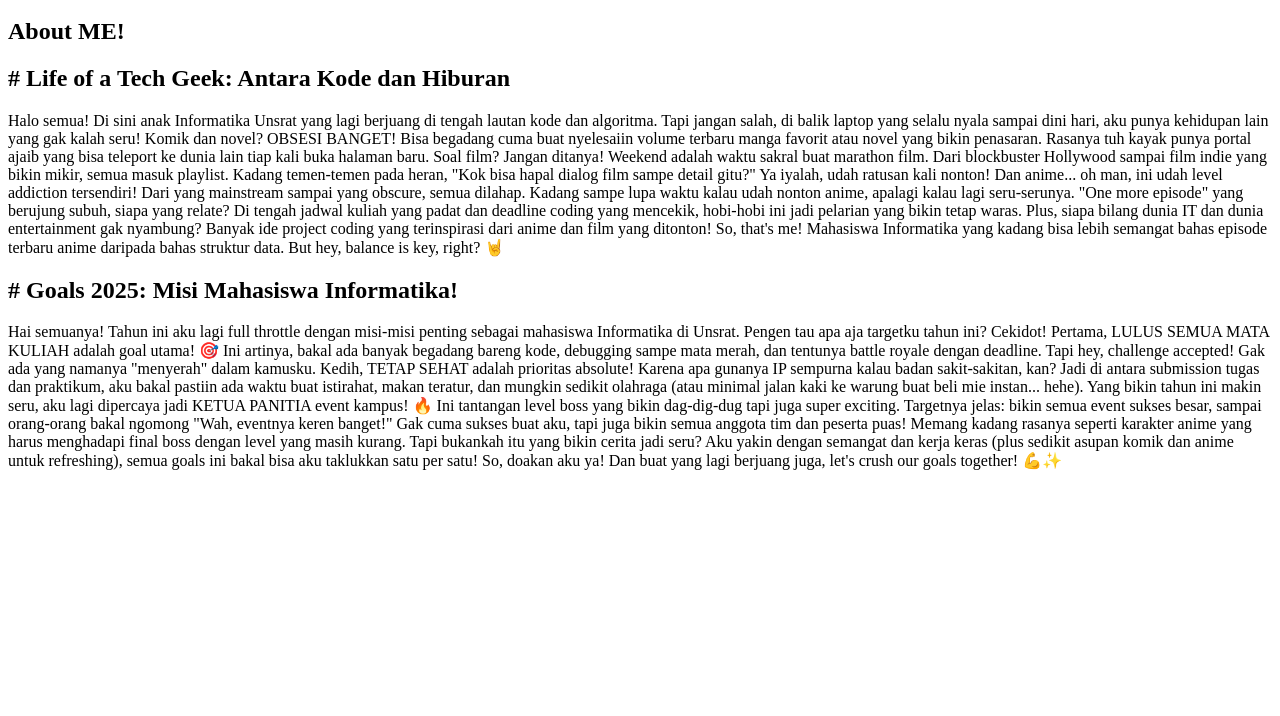
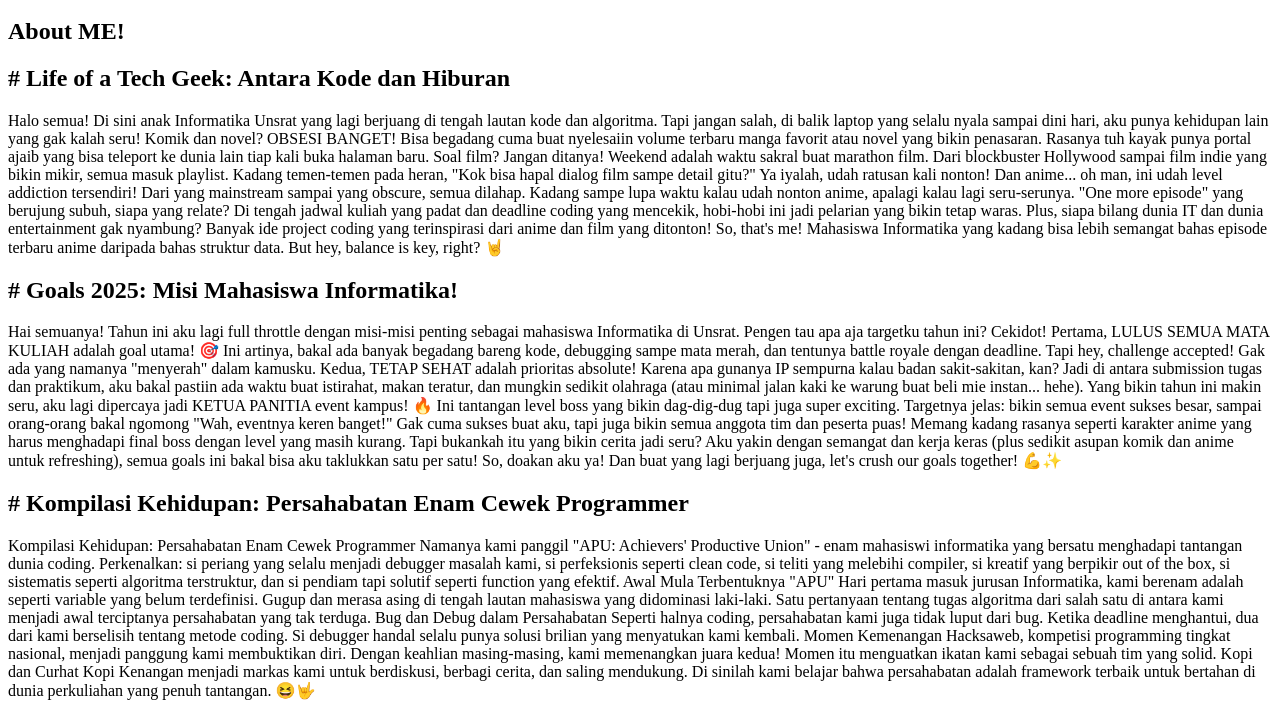
Before and after one commit to keinao/TIK2032-Project, a plain HTML site: page blog.html in a window 1280 px wide. Shown: the part 154-870 px from the top of the page. Before the commit the page ends 800 px from the top, so only its background shows below. Drawn offline with Linux system fonts and the light colour scheme.

Commit message:
Menambahkan file HTML untuk website portofolio

```diff
--- a/blog.html
+++ b/blog.html
@@ -34,13 +34,25 @@
             <p>Hai semuanya! Tahun ini aku lagi full throttle dengan misi-misi penting sebagai mahasiswa Informatika di Unsrat. Pengen tau apa aja targetku tahun ini? Cekidot!
                 Pertama, LULUS SEMUA MATA KULIAH adalah goal utama! 🎯 Ini artinya, bakal ada banyak begadang bareng kode, debugging sampe mata merah, dan tentunya battle royale dengan deadline. Tapi hey, challenge accepted! Gak ada yang namanya "menyerah" dalam kamusku.
 
-                Kedih, TETAP SEHAT adalah prioritas absolute! Karena apa gunanya IP sempurna kalau badan sakit-sakitan, kan? Jadi di antara submission tugas dan praktikum, aku bakal pastiin ada waktu buat istirahat, makan teratur, dan mungkin sedikit olahraga (atau minimal jalan kaki ke warung buat beli mie instan... hehe).
+                Kedua, TETAP SEHAT adalah prioritas absolute! Karena apa gunanya IP sempurna kalau badan sakit-sakitan, kan? Jadi di antara submission tugas dan praktikum, aku bakal pastiin ada waktu buat istirahat, makan teratur, dan mungkin sedikit olahraga (atau minimal jalan kaki ke warung buat beli mie instan... hehe).
 
                 Yang bikin tahun ini makin seru, aku lagi dipercaya jadi KETUA PANITIA event kampus! 🔥 Ini tantangan level boss yang bikin dag-dig-dug tapi juga super exciting. Targetnya jelas: bikin semua event sukses besar, sampai orang-orang bakal ngomong "Wah, eventnya keren banget!" Gak cuma sukses buat aku, tapi juga bikin semua anggota tim dan peserta puas!
                 Memang kadang rasanya seperti karakter anime yang harus menghadapi final boss dengan level yang masih kurang. Tapi bukankah itu yang bikin cerita jadi seru? Aku yakin dengan semangat dan kerja keras (plus sedikit asupan komik dan anime untuk refreshing), semua goals ini bakal bisa aku taklukkan satu per satu!
 
                 So, doakan aku ya! Dan buat yang lagi berjuang juga, let's crush our goals together! 💪✨</p>
         </article>
+        </section>
+            <h2># Kompilasi Kehidupan: Persahabatan Enam Cewek Programmer</h2>
+            <p>Kompilasi Kehidupan: Persahabatan Enam Cewek Programmer
+                Namanya kami panggil "APU: Achievers' Productive Union" - enam mahasiswi informatika yang bersatu menghadapi tantangan dunia coding. Perkenalkan: si periang yang selalu menjadi debugger masalah kami, si perfeksionis seperti clean code, si teliti yang melebihi compiler, si kreatif yang berpikir out of the box, si sistematis seperti algoritma terstruktur, dan si pendiam tapi solutif seperti function yang efektif.
+                Awal Mula Terbentuknya "APU"
+                Hari pertama masuk jurusan Informatika, kami berenam adalah seperti variable yang belum terdefinisi. Gugup dan merasa asing di tengah lautan mahasiswa yang didominasi laki-laki. Satu pertanyaan tentang tugas algoritma dari salah satu di antara kami menjadi awal terciptanya persahabatan yang tak terduga.
+                Bug dan Debug dalam Persahabatan
+                Seperti halnya coding, persahabatan kami juga tidak luput dari bug. Ketika deadline menghantui, dua dari kami berselisih tentang metode coding. Si debugger handal selalu punya solusi brilian yang menyatukan kami kembali.
+                Momen Kemenangan
+                Hacksaweb, kompetisi programming tingkat nasional, menjadi panggung kami membuktikan diri. Dengan keahlian masing-masing, kami memenangkan juara kedua! Momen itu menguatkan ikatan kami sebagai sebuah tim yang solid.
+                Kopi dan Curhat
+                Kopi Kenangan menjadi markas kami untuk berdiskusi, berbagi cerita, dan saling mendukung. Di sinilah kami belajar bahwa persahabatan adalah framework terbaik untuk bertahan di dunia perkuliahan yang penuh tantangan. 😆🤟</p>
     </section>
 </body>
 </html>
```
Also changed, not shown: gallery.html (+1 -1 lines).
